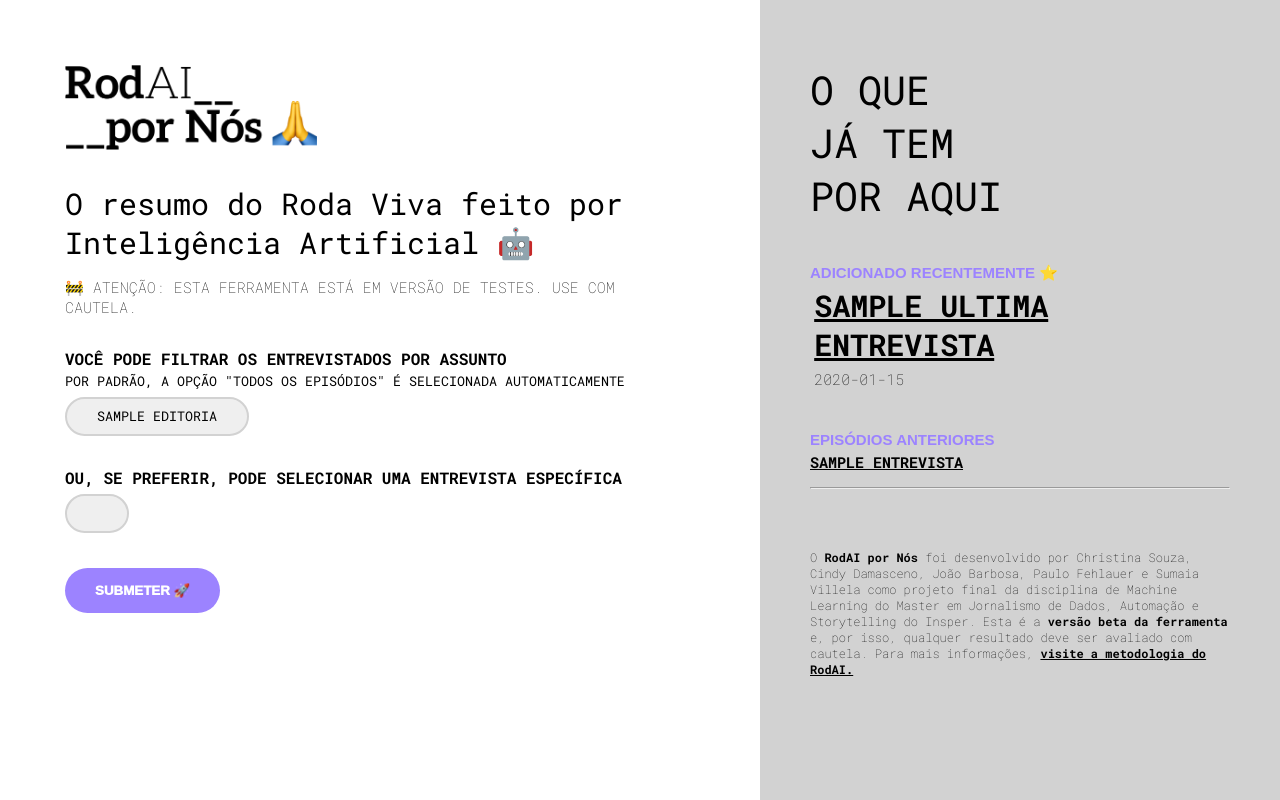
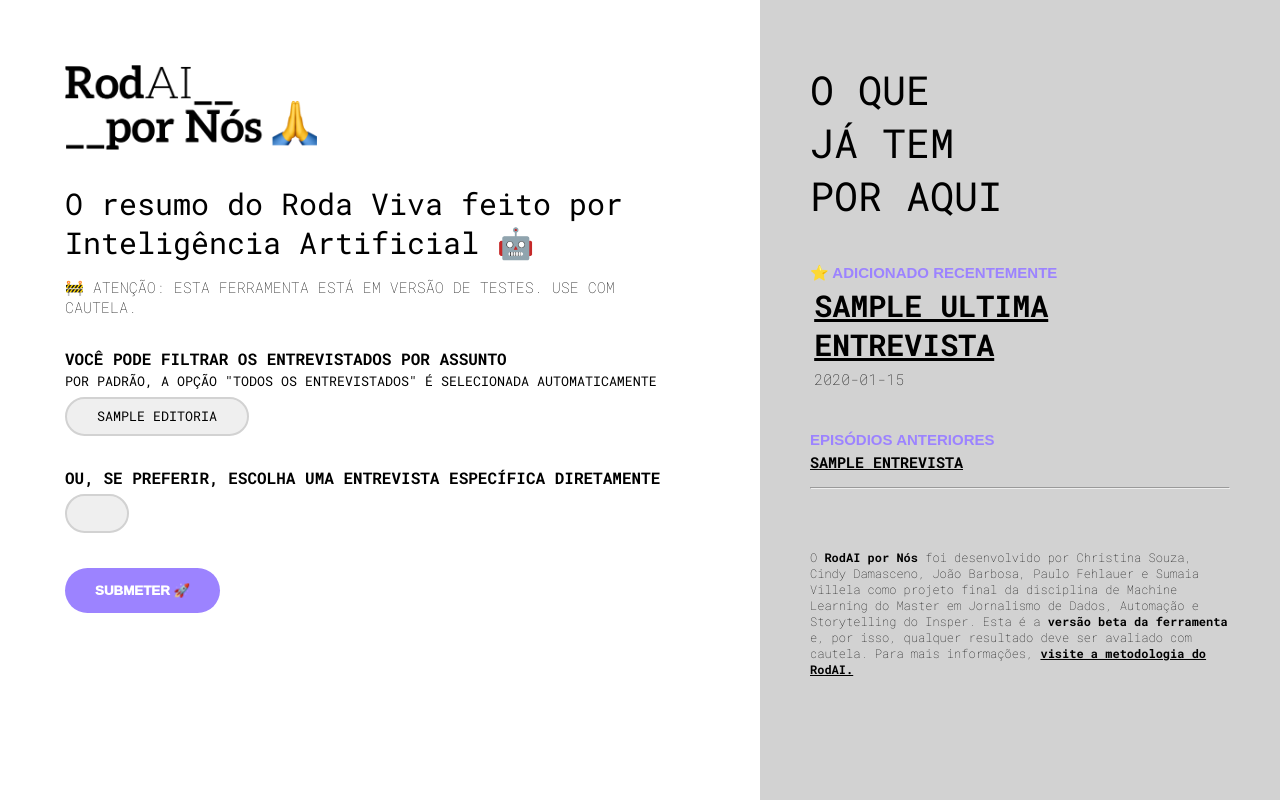
Before and after one commit to cindydamasceno/rodai, a Flask app: template templates/index.html in a window 1280 px wide. Run offline with Flask 3, Linux system fonts and the light colour scheme; the template is opened without the code that fills it: most values are stand-ins (such as "Sample title", 1, 10 or a date in 2020); lists and menus that the app fills with data are empty.

Commit message:
Update index.html

```diff
--- a/templates/index.html
+++ b/templates/index.html
@@ -24,7 +24,7 @@
         <form action="/resultado/" method="post">
             <!-- EDITORIA -->
             <div class="div-editoria">
-                <p class="select-form">VOCÊ PODE FILTRAR OS ENTREVISTADOS POR ASSUNTO <br><small><span style="font-weight: lighter;">POR PADRÃO, A OPÇÃO "TODOS OS EPISÓDIOS" É SELECIONADA AUTOMATICAMENTE</span></small></p>
+                <p class="select-form">VOCÊ PODE FILTRAR OS ENTREVISTADOS POR ASSUNTO <br><small><span style="font-weight: lighter;">POR PADRÃO, A OPÇÃO "TODOS OS ENTREVISTADOS" É SELECIONADA AUTOMATICAMENTE</span></small></p>
                 <select name="editorias" id="escolhe_editoria" onchange="filtrarEntrevistados()">
                     {% for editoria in relacao_editorias %}
                     <option value="{{ editoria }}">{{ editoria }}</option>
@@ -33,7 +33,7 @@
             </div>
             <!-- ENTREVISTADO -->
             <div class="div-episodio">
-                <p class="select-form">OU, SE PREFERIR, PODE SELECIONAR UMA ENTREVISTA ESPECÍFICA</p>
+                <p class="select-form">OU, SE PREFERIR, ESCOLHA UMA ENTREVISTA ESPECÍFICA DIRETAMENTE</p>
                 <select name="entrevistado" id="escolhe_entrevistado">
                     {% for nome in nomes %}
                     <option value="{{ nome }}"> {{ nome }}</option>
@@ -67,7 +67,7 @@
     <!-- Conteúdo da caixa da direita (cinza) -->
     <h2 style="font-family: Roboto Mono; font-weight: 400; font-size: 40px; text-transform: uppercase;">O que <br> já tem <br> por aqui</h2>
     <div class="botao-novo">
-        <h2 class="botao-novo">ADICIONADO RECENTEMENTE ⭐️ </h2>
+        <h2 class="botao-novo">⭐️ ADICIONADO RECENTEMENTE</h2>
     </div>
     <div class="episodio-novo">
         <h5><a href="entrevistados/{{ultima_entrevista.nome_entrevistado}}">{{ultima_entrevista.nome_entrevistado}}</a></h5>
```
